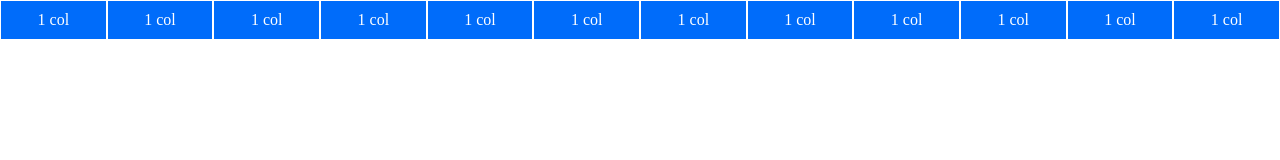
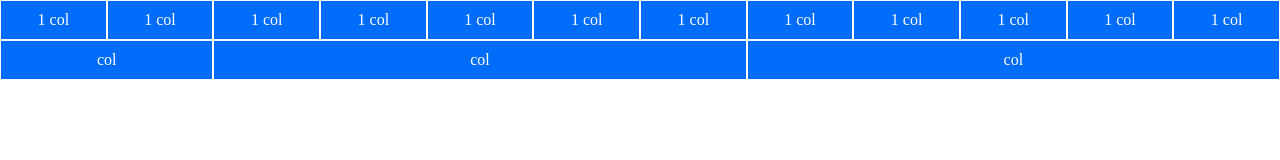
Before and after one commit to markcaf/html-css-12bool, a plain HTML site: page index.html in a window 1280 px wide. Drawn offline with Linux system fonts and the light colour scheme.

Commit message:
Seconda row

```diff
--- a/index.html
+++ b/index.html
@@ -25,7 +25,11 @@
             <div class="col-1 bg-blue">1 col</div>
         </div>
 
-
+        <div class="row center">
+            <div class="col-2 bg-blue">col</div>
+            <div class="col-5 bg-blue">col</div>
+            <div class="col-5 bg-blue">col</div>
+        </div>
     </div>
 
 </body>
```
